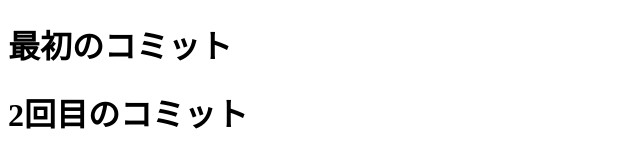
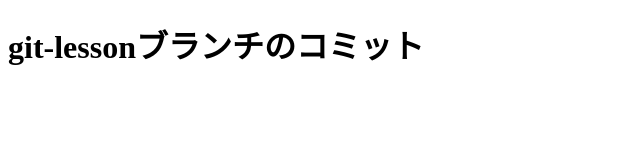
Before and after one commit to matsu09/first-git, a plain HTML site: page index.html in a window 1280 px wide. Shown: the whole page, without its empty margins (0-640 px from the left). Drawn offline with Linux system fonts and the light colour scheme.

Commit message:
git-lessonブランチのコミット

```diff
--- a/index.html
+++ b/index.html
@@ -10,8 +10,7 @@
 
 <body>
 
-  <h1>最初のコミット</h1>
-  <h1>2回目のコミット</h1>
+<h1>git-lessonブランチのコミット</h1>
 
 </body>
 </html>
```
